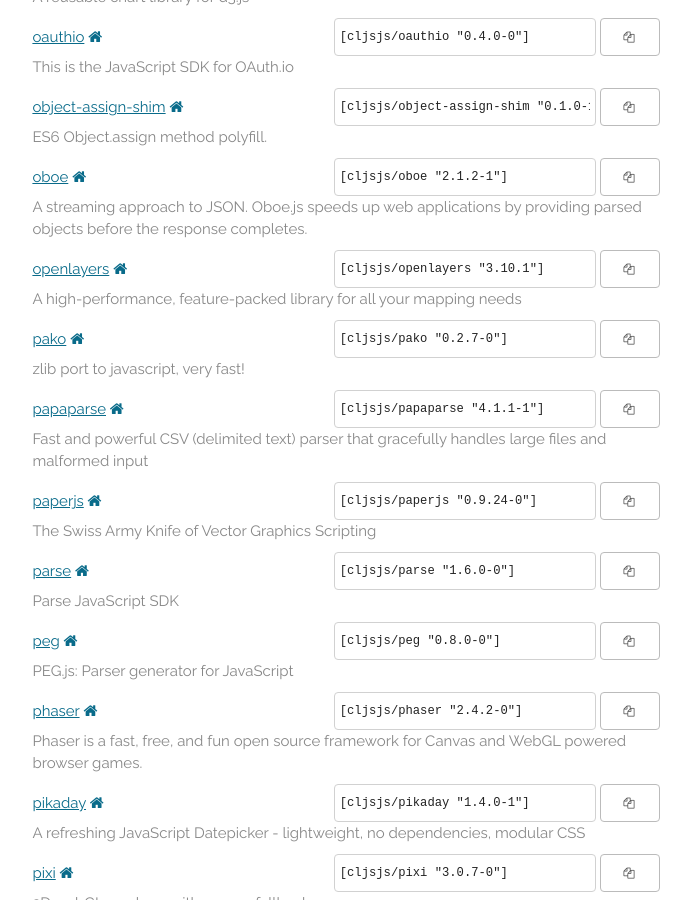
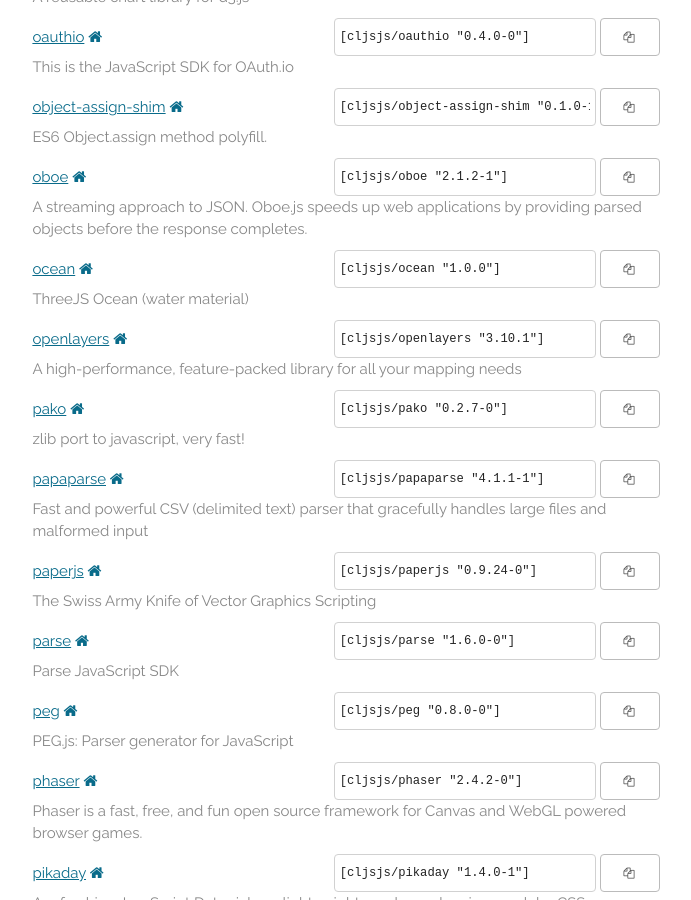
Before and after one commit to cljsjs/cljsjs.github.io, a Jekyll site: the page built from index.markdown, in a window 1280 px wide and 900 px high, scrolled down 6680 px. Shown: the whole window, without its empty margins (294-985 px from the left). Built offline with Jekyll 4.4.1, drawn with Linux system fonts in a browser that asks for light colours; nearby versions of some CDN libraries; comment, search, counter and statistics services are not loaded.

Commit message:
Automatic update

```diff
--- a/_includes/packages.html
+++ b/_includes/packages.html
@@ -717,6 +717,15 @@
     <p class="description">A streaming approach to JSON. Oboe.js speeds up web applications by providing parsed objects before the response completes.</p>
   </li>
   <li>
+    <a href="https://clojars.org/cljsjs/ocean">ocean</a>
+    <a href="https://github.com/jbouny/ocean" target="new"><i class="fa fa-home"></i></a>
+    <span class="clojars">
+      <input type="text" value='[cljsjs/ocean "1.0.0"]'/>
+      <button data-clipboard-text='[cljsjs/ocean "1.0.0"]'><i class="fa fa-copy"></i></button>
+    </span>
+    <p class="description">ThreeJS Ocean (water material)</p>
+  </li>
+  <li>
     <a href="https://clojars.org/cljsjs/openlayers">openlayers</a>
     <a href="http://openlayers.org/" target="new"><i class="fa fa-home"></i></a>
     <span class="clojars">
```
